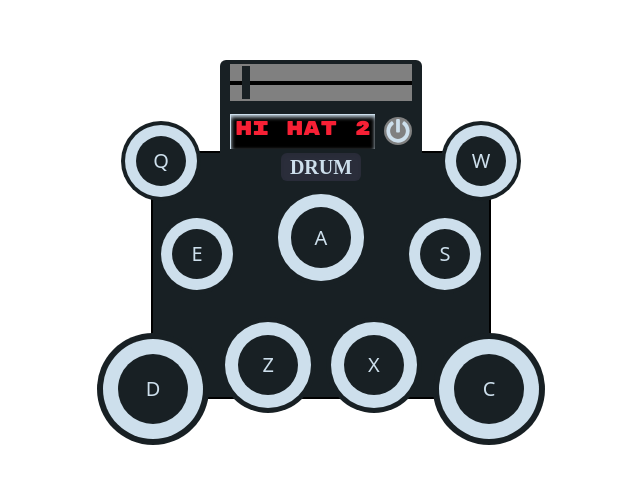
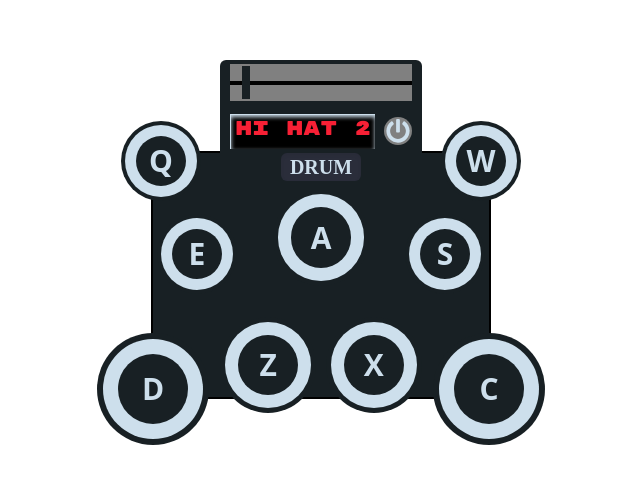
Before and after one commit to kimjisena/drum-machine, a React (Create React App) app: page / in a window 1280 px wide. Shown: the part 125-608 px from the top of the page, without its empty margins (319-959 px from the left). Built offline with nearby package versions, Linux system fonts and the light colour scheme; a web font is replaced by a local one.

Commit message:
drum machine ui complete

```diff
--- a/src/components/MaxPad.jsx
+++ b/src/components/MaxPad.jsx
@@ -5,7 +5,7 @@ function MaxPad({pos, name, id}) {
     <>
         <div className={`pad absolute ${pos} flex justify-center items-center bg-black-one rounded-full w-28 h-28`}>
           <div className={`flex justify-center items-center w-[90%] h-[90%] bg-white rounded-full`}>
-            <div id={name} className={`drum-pad flex justify-center items-center w-[70%] h-[70%] bg-black-one rounded-full text-white`}>
+            <div id={name} className={`drum-pad flex justify-center items-center w-[70%] h-[70%] bg-black-one rounded-full text-white text-3xl font-bold`}>
               {id}
               <audio id={id} src="" className={`clip`}></audio>
             </div>
--- a/src/components/MidPad.jsx
+++ b/src/components/MidPad.jsx
@@ -5,7 +5,7 @@ function MidPad({pos, name, id}) {
     <>
         <div className={`pad absolute ${pos} flex justify-center items-center bg-black-one rounded-full w-24 h-24`}>
           <div className={`flex justify-center items-center w-[90%] h-[90%] bg-white rounded-full`}>
-            <div id={name} className={`drum-pad flex justify-center items-center w-[70%] h-[70%] bg-black-one rounded-full text-white`}>
+            <div id={name} className={`drum-pad flex justify-center items-center w-[70%] h-[70%] bg-black-one rounded-full text-white text-3xl font-bold`}>
               {id}
               <audio id={id} src="" className={`clip`}></audio>
             </div>
--- a/src/components/MinPad.jsx
+++ b/src/components/MinPad.jsx
@@ -5,7 +5,7 @@ function MinPad({pos, name, id}) {
     <>
         <div className={`pad absolute ${pos} flex justify-center items-center bg-black-one rounded-full w-20 h-20`}>
           <div className={`flex justify-center items-center w-[90%] h-[90%] bg-white rounded-full`}>
-            <div id={name} className={`drum-pad flex justify-center items-center w-[70%] h-[70%] bg-black-one rounded-full text-white`}>
+            <div id={name} className={`drum-pad flex justify-center items-center w-[70%] h-[70%] bg-black-one rounded-full text-white text-3xl font-bold`}>
               {id}
               <audio id={id} src="" className={`clip`}></audio>
             </div>
```
